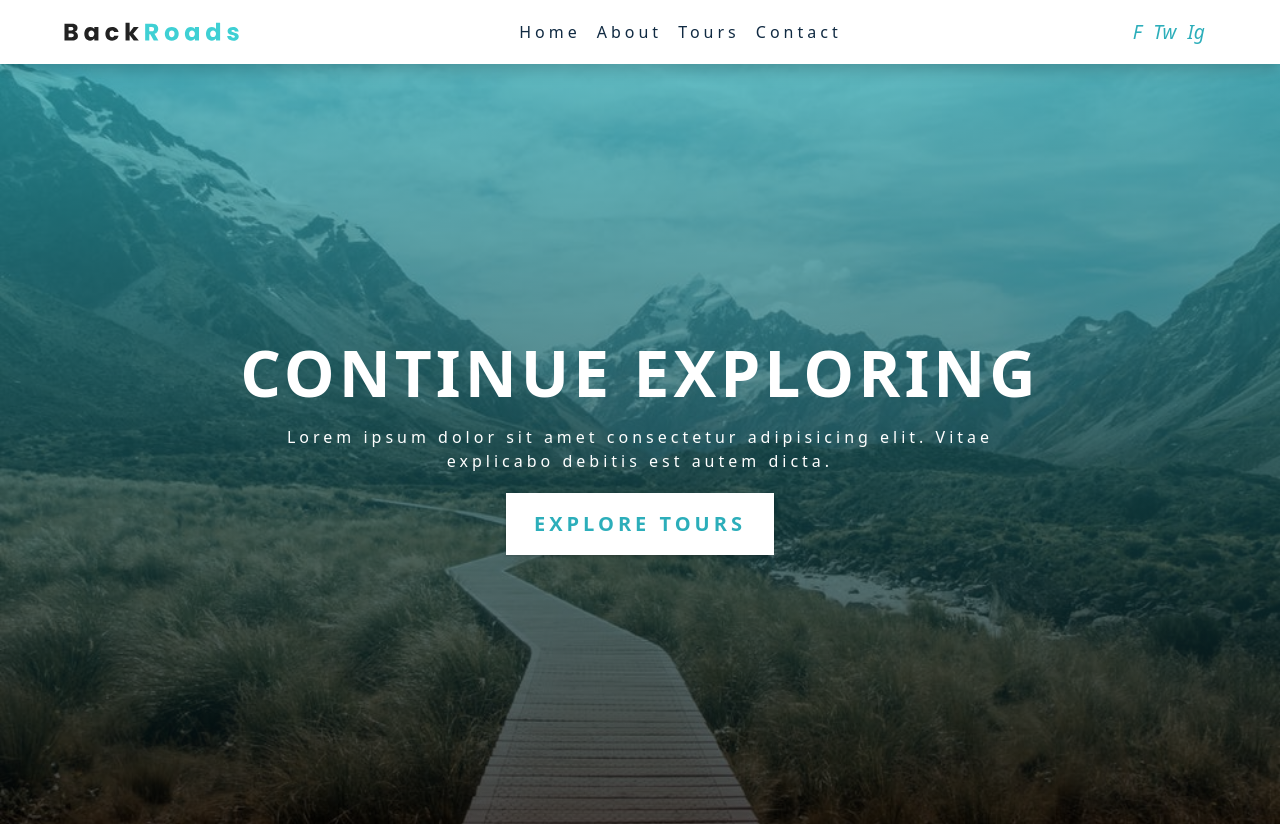
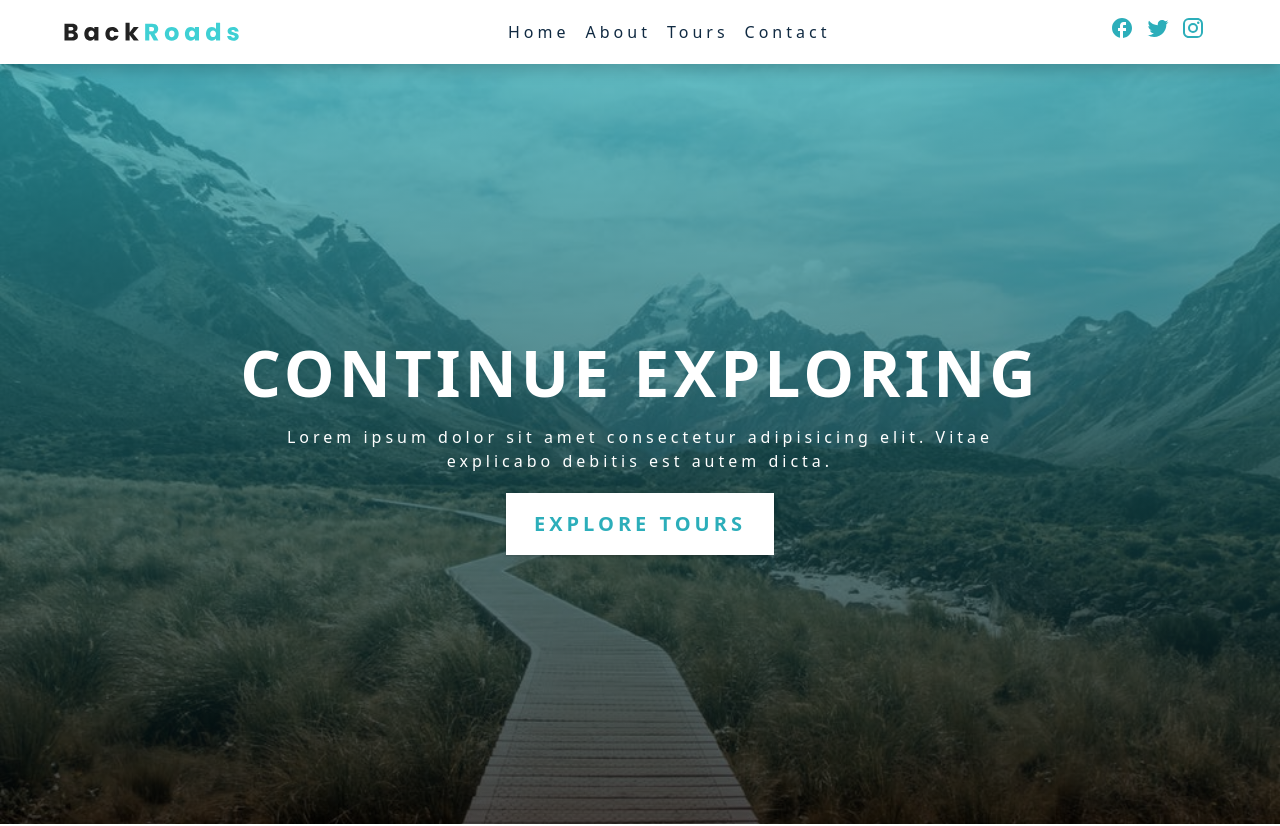
Before and after one commit to anamarijakukulj/react-libraries, a React (Vite) app in the folder react-libraries/: page / in a window 1280 px wide. Shown: the top 826 px of the page. Built offline with nearby package versions, Linux system fonts and the light colour scheme.

Commit message:
Add social network icons

```diff
--- a/react-libraries/src/components/Header.jsx
+++ b/react-libraries/src/components/Header.jsx
@@ -1,5 +1,8 @@
 import { Link } from "react-router-dom";
 import { pageLinks } from "../data";
+import Facebook from "@mui/icons-material/FacebookOutlined";
+import Twitter from "@mui/icons-material/Twitter";
+import Instagram from "@mui/icons-material/Instagram";
 
 const Header = () => {
     return (
@@ -23,27 +26,10 @@ const Header = () => {
         </nav>
 
         <nav>
-          {/* <ul className="nav-icons">
-          {socialLinks.map((link) => {
-            const { id, href, icon } = link;
-            return (
-              <li key={id}>
-                <a
-                  href={href}
-                  target="_blank"
-                  className="nav-icon"
-                  rel="noreferrer"
-                >
-                  <i className={icon}></i>
-                </a>
-              </li>
-            );
-          })}
-          </ul> */}
           <ul className="nav-icons">
-            <li><Link to={``} className="nav-icon"><i className="">F</i></Link></li>
-            <li><Link to={``} className="nav-icon"><i className="">Tw</i></Link></li>
-            <li><Link to={``} className="nav-icon"><i className="">Ig</i></Link></li>
+            <li><Link to={`www.facebook.com`} className="nav-icon"><Facebook /></Link></li>
+            <li><Link to={`www.twitter.com`} className="nav-icon"><Twitter /></Link></li>
+            <li><Link to={`www.instagram.com`} className="nav-icon"><Instagram /></Link></li>
           </ul>
         </nav>
       </div>
```
